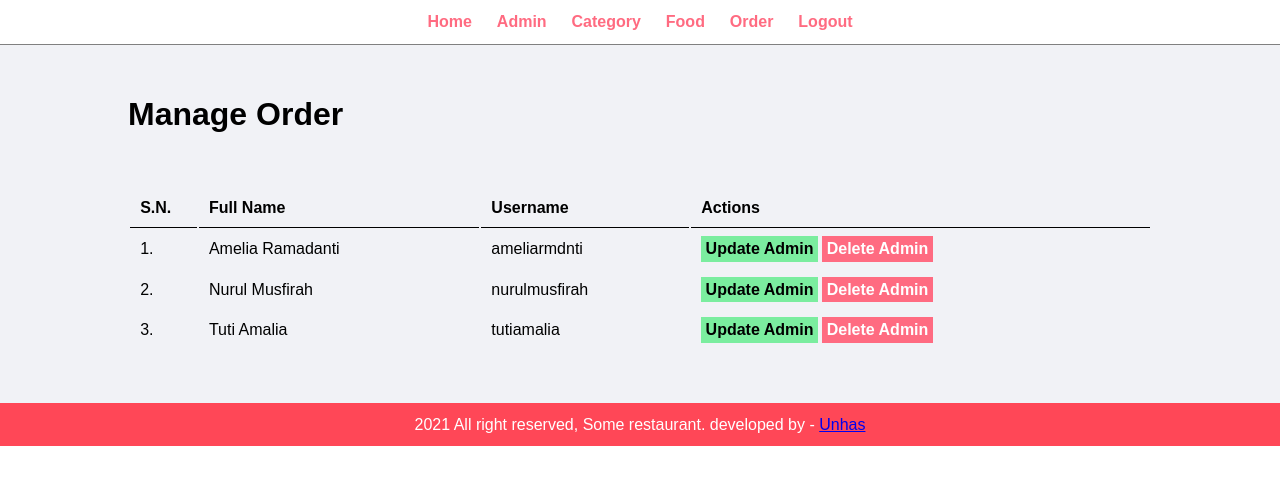
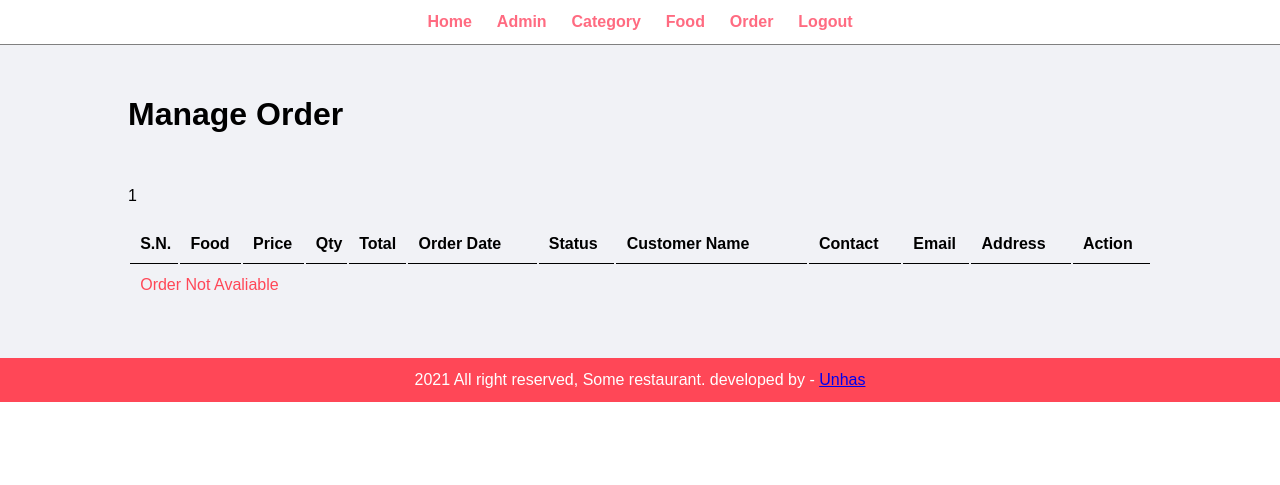
Before and after one commit to andibesseadya/Tugas-Sistem-Informasi-Kelompok-4, a PHP site: page /Tugas-Sistem-Informasi-Kelompok-4-main/admin/manage-order.php in a window 1280 px wide. Shown: the top 485 px of the page. Run offline with PHP 8.4, Linux system fonts and the light colour scheme; the visitor is signed in with stand-in values (Sample User, id 1); data that the repository does not hold is empty.

Commit message:
manage orderan

```diff
--- a/admin/manage-order.php
+++ b/admin/manage-order.php
@@ -6,43 +6,97 @@
 
               <br /><br /><br />
 
+			  <?php
+
+			  	if(isset($_SESSION['update']))
+				{
+					echo $_SESSION['update'];
+					unset ($_SESSION['update']);
+				}
+			  ?>
+			  <br><br>
+
               <table class="tbl-full">
               	<tr>
               		<th>S.N.</th>
-              		<th>Full Name</th>
-              		<th>Username</th>
-              		<th>Actions</th>
+              		<th>Food</th>
+              		<th>Price</th>
+              		<th>Qty</th>
+					<th>Total</th>
+					<th>Order Date</th>
+					<th>Status</th>
+					<th>Customer Name</th>
+					<th>Contact</th>
+					<th>Email</th>
+					<th>Address</th>
+					<th>Action</th>
               	</tr>
 
-              	<tr>
-              		<td>1. </td>
-              		<td>Amelia Ramadanti</td>
-              		<td>ameliarmdnti</td>
-              		<td>
-              			<a href="#" class="btn-secondary">Update Admin</a>
-              			<a href="#" class="btn-danger">Delete Admin</a>
-              		</td>
-              	</tr>
+				<?php
+					$sql = "SELECT * FROM tbl_order ORDER BY id DESC";
+					$res = mysqli_query($conn, $sql);
+					$count = mysqli_num_rows($res);
 
-              	<tr>
-              		<td>2. </td>
-              		<td>Nurul Musfirah</td>
-              		<td>nurulmusfirah</td>
-              		<td>
-              			<a href="#" class="btn-secondary">Update Admin</a>
-              			<a href="#" class="btn-danger">Delete Admin</a>
-              		</td>
-              	</tr>
+					$sn = 1; //serial number
+					if($count>0)
+					{
+						while($row=mysqli_fetch_assoc($res))
+						{
+							$id = $row['id'];
+							$food = $row ['food'];
+							$price = $row['price'];
+							$qty = $row['qty'];
+							$total = $row['total'];
+							$order_date = $row['order_date'];
+							$status = $row['status'];
+							$customer_name = $row['customer_name'];
+							$customer_contact = $row['customer_contact'];
+							$customer_email = $row['customer_email'];
+							$customer_address=$row['customer_address'];
+							?>
 
-              	<tr>
-              		<td>3. </td>
-              		<td>Tuti Amalia</td>
-              		<td>tutiamalia</td>
-              		<td>
-              			<a href="#" class="btn-secondary">Update Admin</a>
-              			<a href="#" class="btn-danger">Delete Admin</a>
-              		</td>
-              	</tr>
+								<tr>
+									<td><?php echo $sn++; ?>. </td>
+									<td><?php echo $food; ?></td>
+									<td><?php echo $price; ?></td>
+									<td><?php echo $qty; ?></td>
+									<td><?php echo $total; ?></td>
+									<td><?php echo $order_date; ?></td>
+									<td>
+										<?php
+											if ($status=="Ordered"){
+												echo "<label>$status</label>";
+											}
+											elseif ($status=="On Delivery"){
+												echo "<label style='color: orange;'>$status</label>";
+											}
+											elseif ($status=="Delivered"){
+												echo "<label style='color: green;'>$status</label>";
+											}
+											elseif ($status=="Cancelled"){
+												echo "<label style='color: red;'>$status</label>";
+											}
+
+										?>
+									</td>
+									<td><?php echo $customer_name; ?></td>
+									<td><?php echo $customer_contact; ?></td>
+									<td><?php echo $customer_email; ?></td>
+									<td><?php echo $customer_address; ?></td>
+									<td>
+										<a href="<?php echo SITEURL; ?>admin/update-order.php?id=<?php echo $id; ?>" class="btn-secondary">Update Order</a>
+									</td>
+								</tr>
+
+							<?php
+						}
+					}
+					else{
+						echo "<tr><td colspan = '12' class='error'>Order Not Avaliable</td></tr>";
+					}
+				?>
+
+
 
               </table>
     </div>
```
Also changed, not shown: admin/update-order.php (added, +153 -0 lines).
